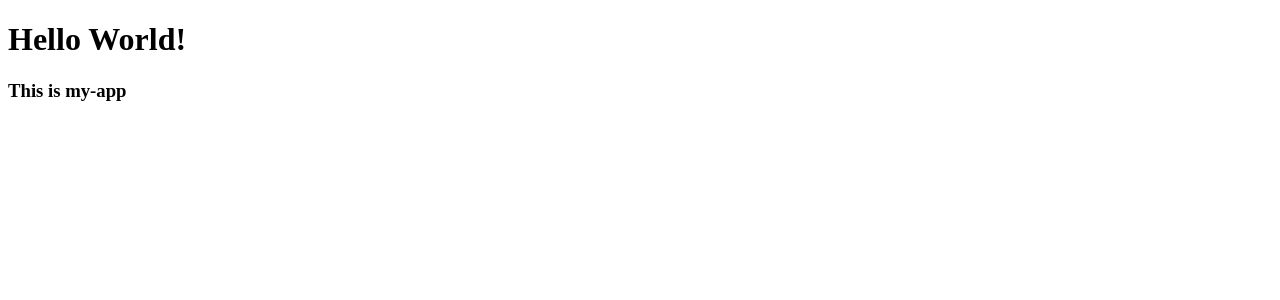
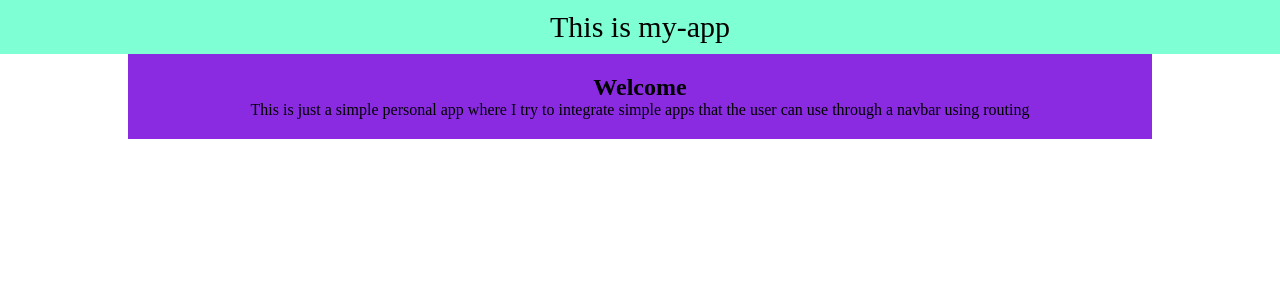
Before and after one commit to KoliosMarios/My-Angular-App, an Angular app in the folder my-app/: page / in a window 1280 px wide. Shown: the top 300 px of the page. Built offline with nearby package versions, Linux system fonts and the light colour scheme.

Commit message:
create header and welcome component

```diff
--- a/my-app/src/app/app.component.html
+++ b/my-app/src/app/app.component.html
@@ -1,3 +1,3 @@
-<h1>Hello World!</h1>
-<h3>This is {{ title }}</h3>
+<header>This is {{ title }}</header>
+<app-welcome></app-welcome>
 <router-outlet></router-outlet>
--- a/my-app/src/app/app.module.ts
+++ b/my-app/src/app/app.module.ts
@@ -3,10 +3,12 @@ import { BrowserModule } from '@angular/platform-browser';
 
 import { AppRoutingModule } from './app-routing.module';
 import { AppComponent } from './app.component';
+import { WelcomeComponent } from './welcome/welcome.component';
 
 @NgModule({
   declarations: [
-    AppComponent
+    AppComponent,
+    WelcomeComponent
   ],
   imports: [
     BrowserModule,
--- /dev/null
+++ b/my-app/src/app/welcome/welcome.component.css
@@ -0,0 +1,12 @@
+div {
+    display: flex;
+    align-items: center;
+    justify-content: center;
+}
+
+section {
+    width: 80%;
+    padding: 20px;
+    text-align: center;
+    background-color: blueviolet;
+}
--- /dev/null
+++ b/my-app/src/app/welcome/welcome.component.html
@@ -0,0 +1,9 @@
+<div>
+  <section>
+    <h1>Welcome</h1>
+    <p>
+      This is just a simple personal app where I try to integrate simple apps
+      that the user can use through a navbar using routing
+    </p>
+  </section>
+</div>
--- /dev/null
+++ b/my-app/src/app/welcome/welcome.component.ts
@@ -0,0 +1,15 @@
+import { Component, OnInit } from '@angular/core';
+
+@Component({
+  selector: 'app-welcome',
+  templateUrl: './welcome.component.html',
+  styleUrls: ['./welcome.component.css']
+})
+export class WelcomeComponent implements OnInit {
+
+  constructor() { }
+
+  ngOnInit(): void {
+  }
+
+}
--- a/my-app/src/styles.css
+++ b/my-app/src/styles.css
@@ -1 +1,12 @@
 /* You can add global styles to this file, and also import other style files */
+*{
+    margin: 0;
+    padding: 0;
+    box-sizing: border-box;
+}
+header {
+    padding: 10px;
+    text-align: center;
+    font-size: 30px;
+    background-color: aquamarine;
+}
```
Also changed, not shown: 1 other file (tests, documents, lock files or other folders).
